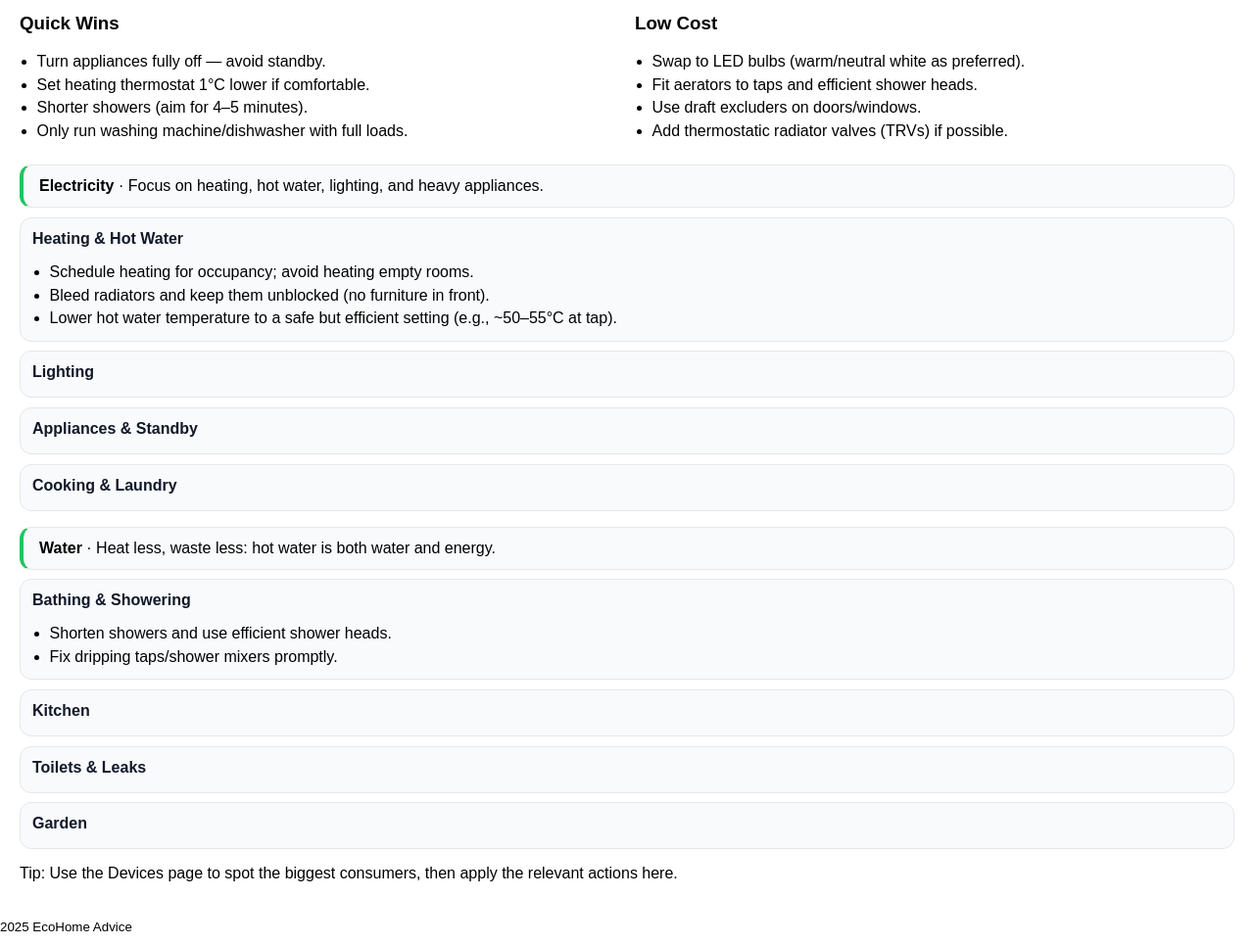
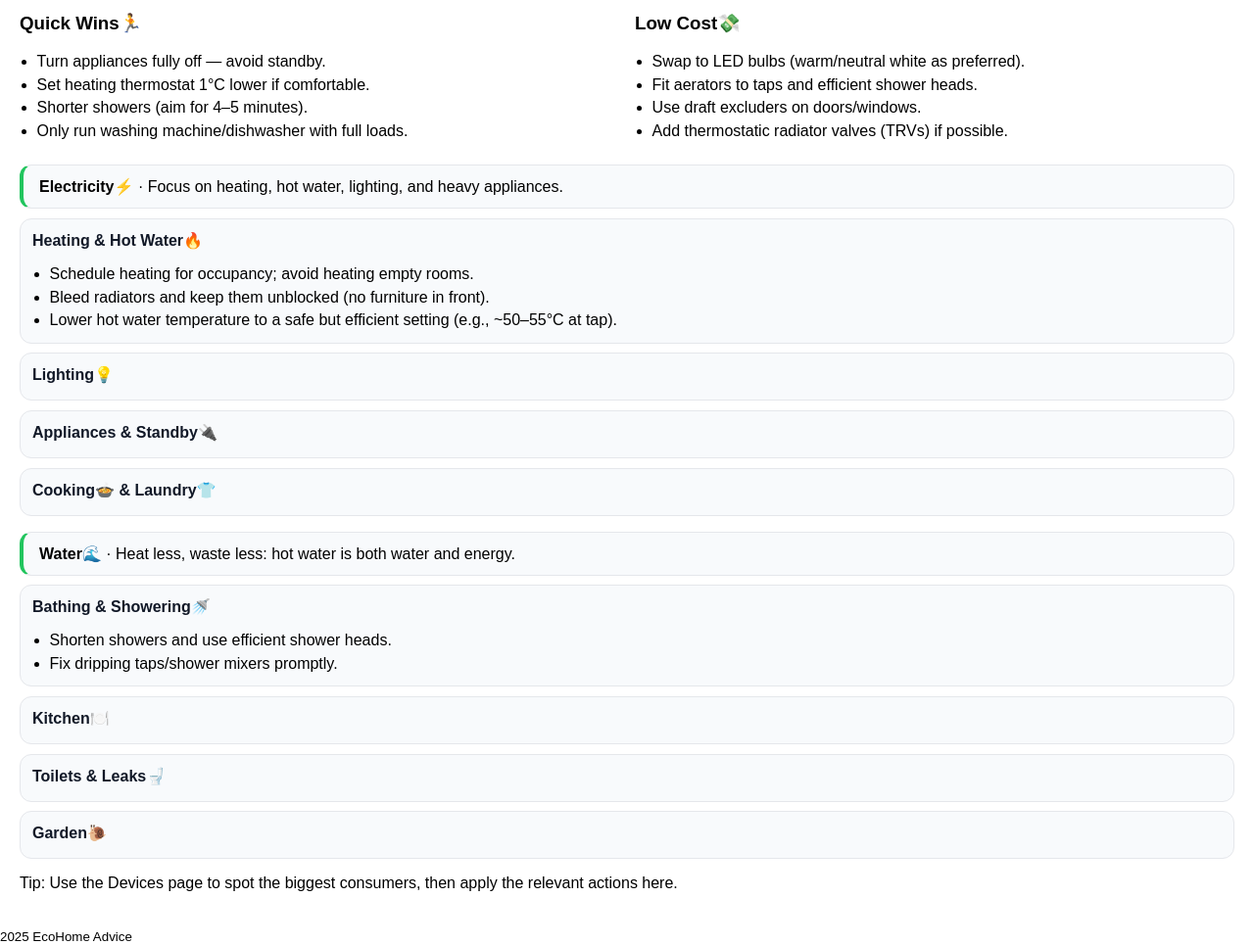
Before and after one commit to Will-Richard-Hammond/EcoHome-UIUX, a plain HTML site: page advice.html in a window 1280 px wide. Shown: the part 215-1180 px from the top of the page at 98% size. Drawn offline with Linux system fonts and the light colour scheme.

Commit message:
modified visuals and polished the UI

```diff
--- a/advice.html
+++ b/advice.html
@@ -13,9 +13,9 @@
     <nav aria-label="Primary" class="nav">
       <h1 class="brand">EcoHome</h1>
       <ul class="nav-list" role="list">
-        <li><a href="index.html">Dashboard</a></li>
-        <li><a href="devices.html">Devices</a></li>
-        <li><a aria-current="page" href="advice.html">Advice</a></li>
+        <li><a href="index.html">Dashboard🏠</a></li>
+        <li><a href="devices.html">Devices📱</a></li>
+        <li><a aria-current="page" href="advice.html">Advice🗣️</a></li>
       </ul>
     </nav>
   </header>
@@ -30,7 +30,7 @@
       <!-- Quick wins -->
       <div class="tips-grid" role="region" aria-label="Quick wins">
         <article class="card">
-          <h3 class="card-title">Quick Wins</h3>
+          <h3 class="card-title">Quick Wins🏃</h3>
           <ul class="tips">
             <li>Turn appliances fully off — avoid standby.</li>
             <li>Set heating thermostat 1°C lower if comfortable.</li>
@@ -39,7 +39,7 @@
           </ul>
         </article>
         <article class="card">
-          <h3 class="card-title">Low Cost</h3>
+          <h3 class="card-title">Low Cost💸</h3>
           <ul class="tips">
             <li>Swap to LED bulbs (warm/neutral white as preferred).</li>
             <li>Fit aerators to taps and efficient shower heads.</li>
@@ -51,11 +51,11 @@
 
       <!-- Electricity advice -->
       <div class="callout" role="note" aria-label="Electricity advice note">
-        <strong>Electricity</strong> · Focus on heating, hot water, lighting, and heavy appliances.
+        <strong>Electricity⚡</strong> · Focus on heating, hot water, lighting, and heavy appliances.
       </div>
 
       <details class="accordion" open>
-        <summary><h3>Heating & Hot Water</h3></summary>
+        <summary><h3>Heating & Hot Water🔥</h3></summary>
         <ul class="tips">
           <li>Schedule heating for occupancy; avoid heating empty rooms.</li>
           <li>Bleed radiators and keep them unblocked (no furniture in front).</li>
@@ -64,7 +64,7 @@
       </details>
 
       <details class="accordion">
-        <summary><h3>Lighting</h3></summary>
+        <summary><h3>Lighting💡</h3></summary>
         <ul class="tips">
           <li>Use LEDs throughout; switch off when leaving rooms.</li>
           <li>Maximise daylight; keep fixtures and shades clean.</li>
@@ -72,7 +72,7 @@
       </details>
 
       <details class="accordion">
-        <summary><h3>Appliances & Standby</h3></summary>
+        <summary><h3>Appliances & Standby🔌</h3></summary>
         <ul class="tips">
           <li>Unplug chargers and use smart power strips to cut standby draw.</li>
           <li>Fridge/freezer: good door seals, correct temps (~4°C / −18°C), allow airflow behind.</li>
@@ -81,7 +81,7 @@
       </details>
 
       <details class="accordion">
-        <summary><h3>Cooking & Laundry</h3></summary>
+        <summary><h3>Cooking🍲 & Laundry👕</h3></summary>
         <ul class="tips">
           <li>Put lids on pans; match hob size to pan size; batch-cook.</li>
           <li>Use eco modes; wash at 30–40°C for most loads.</li>
@@ -90,11 +90,11 @@
 
       <!-- Water advice -->
       <div class="callout" role="note" aria-label="Water advice note">
-        <strong>Water</strong> · Heat less, waste less: hot water is both water and energy.
+        <strong>Water🌊</strong> · Heat less, waste less: hot water is both water and energy.
       </div>
 
       <details class="accordion" open>
-        <summary><h3>Bathing & Showering</h3></summary>
+        <summary><h3>Bathing & Showering🚿</h3></summary>
         <ul class="tips">
           <li>Shorten showers and use efficient shower heads.</li>
           <li>Fix dripping taps/shower mixers promptly.</li>
@@ -102,7 +102,7 @@
       </details>
 
       <details class="accordion">
-        <summary><h3>Kitchen</h3></summary>
+        <summary><h3>Kitchen🍽️</h3></summary>
         <ul class="tips">
           <li>Use a bowl for washing up; don’t run taps continuously.</li>
           <li>Only boil the amount of water you need in the kettle.</li>
@@ -110,7 +110,7 @@
       </details>
 
       <details class="accordion">
-        <summary><h3>Toilets & Leaks</h3></summary>
+        <summary><h3>Toilets & Leaks🚽</h3></summary>
         <ul class="tips">
           <li>Install dual-flush or displacement devices if compatible.</li>
           <li>Check for silent leaks (dye tablet test in cistern).</li>
@@ -118,7 +118,7 @@
       </details>
 
       <details class="accordion">
-        <summary><h3>Garden</h3></summary>
+        <summary><h3>Garden🐌</h3></summary>
         <ul class="tips">
           <li>Collect rainwater; water early or late to reduce evaporation.</li>
           <li>Choose drought-tolerant plants and mulch beds to retain moisture.</li>
```
Also changed, not shown: devices.html (+4 -4 lines), index.html (+8 -8 lines).
